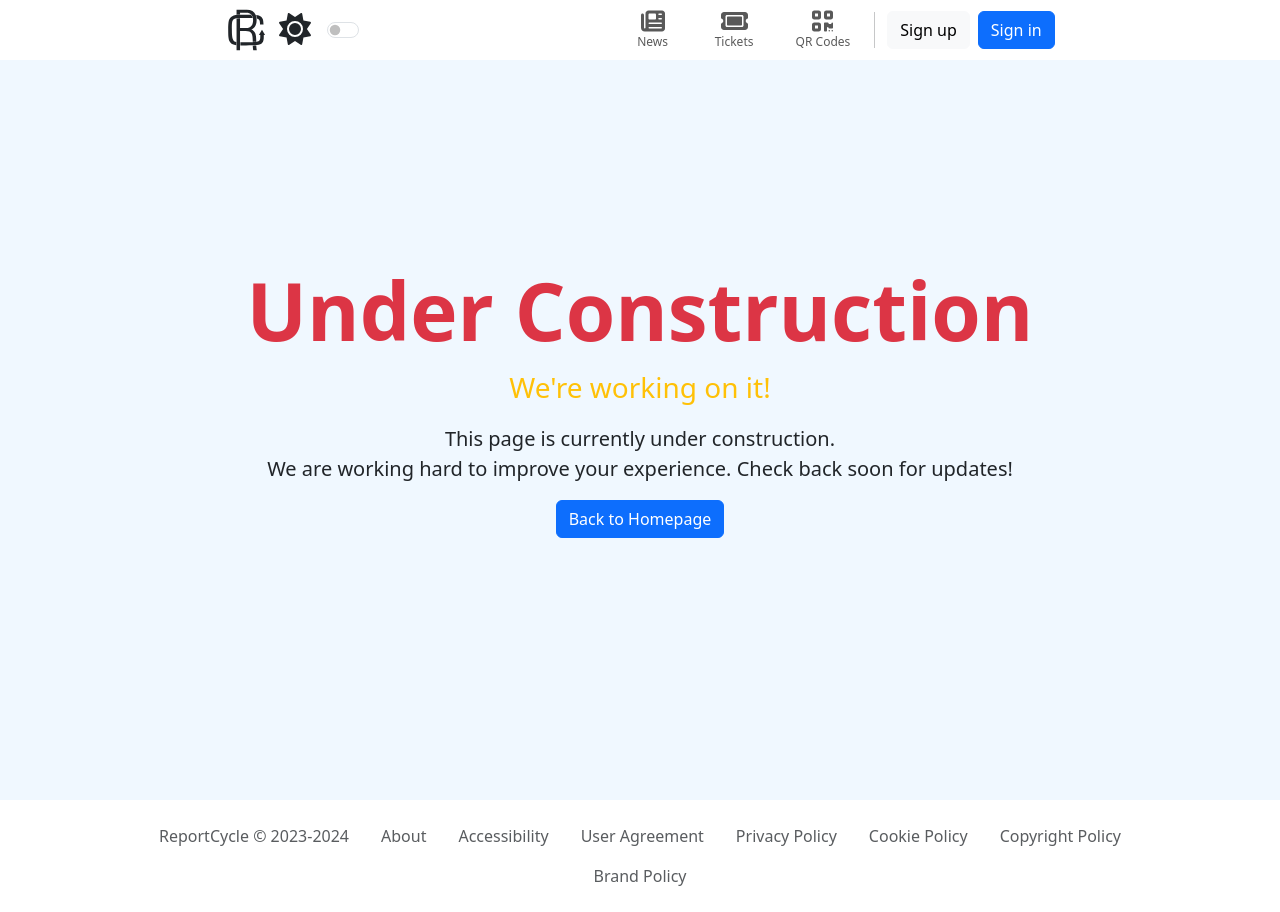
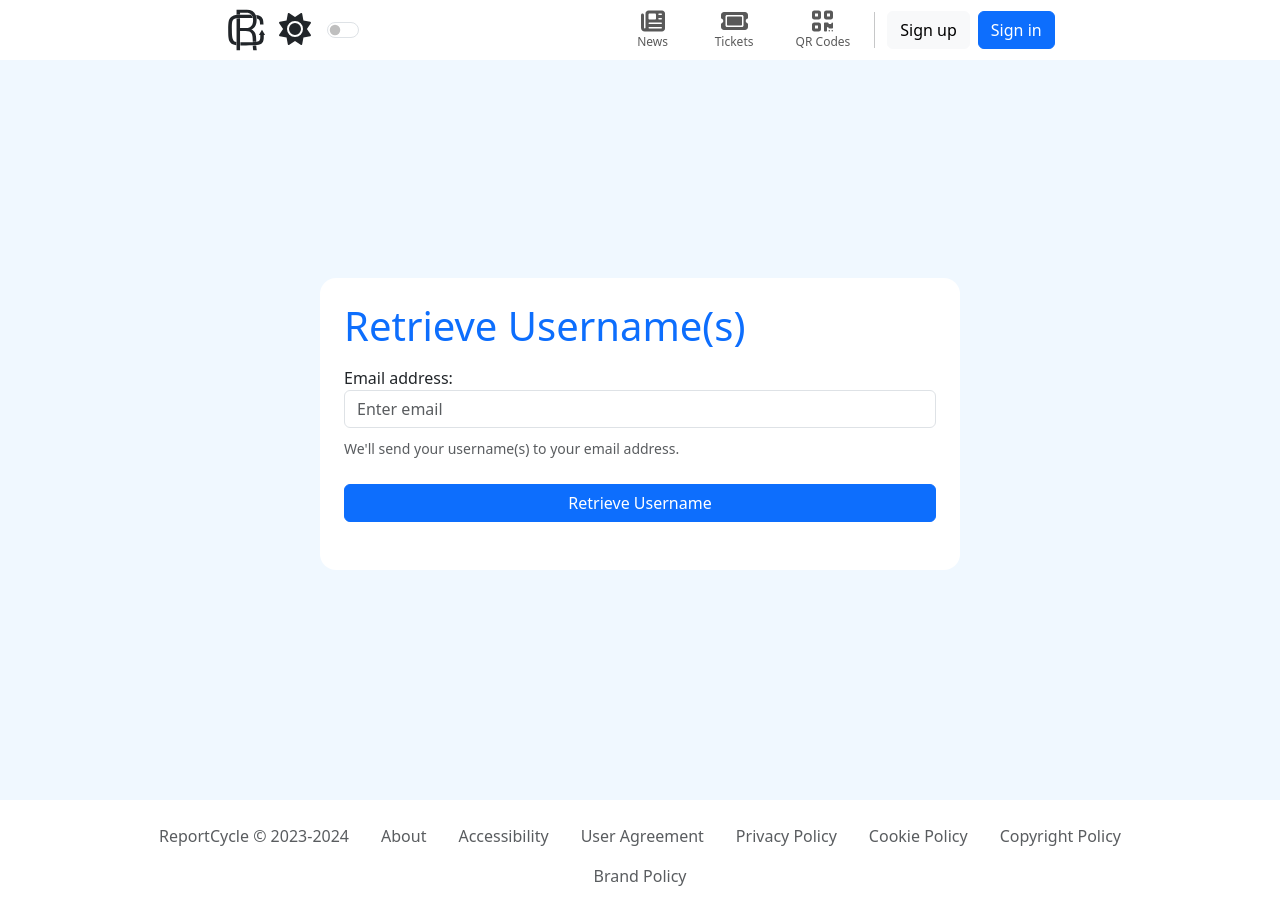
Before and after one commit to mjza/mra-web-app, a React (Create React App) app: page /forgot-username in a window 1280 px wide. Built offline with nearby package versions, Linux system fonts and the light colour scheme; no server answers.

Commit message:
Add forgot password page

```diff
--- a/src/App.js
+++ b/src/App.js
@@ -11,6 +11,7 @@ import UserFooterNavbar from './components/layout/users/FooterNavbar';
 import SignIn from './components/features/authentication/SignIn';
 import SignUp from './components/features/authentication/SignUp';
 import SignOut from './components/features/authentication/SignOut';
+import ForgetUsername from './components/features/authentication/ForgetUsername';
 import NotFound from './components/pages/NotFound';
 import UnderConstruction from './components/pages/UnderConstruction';
 import RegistrationSuccess from './components/pages/RegistrationSuccess';
@@ -42,7 +43,7 @@ const AppContent = () => {
           <Route path="/signin" element={<SignIn />} />
           <Route path="/signup" element={<SignUp />} />
           <Route path="/registration-success" element={<RegistrationSuccess />} />
-          <Route path="/forgot-username" element={<UnderConstruction />} />
+          <Route path="/forgot-username" element={<ForgetUsername />} />
           <Route path="/forgot-password" element={<UnderConstruction />} />
           <Route path="/reset-password" element={<UnderConstruction />} />
           <Route path="/forgot_username" element={<UnderConstruction />} />
--- /dev/null
+++ b/src/components/features/authentication/ForgetUsername.js
@@ -0,0 +1,81 @@
+import React, { useState } from 'react';
+import { Container, Row, Col, Form, Button, Alert, Spinner } from 'react-bootstrap';
+import { fetchUsernamesByEmail } from '../../../services/auth';
+import LoadingOverlay from '../../ui/LoadingOverlay';
+
+
+const ForgetUsername = () => {
+    const [email, setEmail] = useState('');
+    const [message, setMessage] = useState('');
+    const [loading, setLoading] = useState(false);
+    const [alertVariant, setAlertVariant] = useState('danger');
+    const [formDisabled, setFormDisabled] = useState(false);
+
+    const handleSubmit = async (e) => {
+        e.preventDefault();
+        if (!email || !/\S+@\S+\.\S+/.test(email)) {
+            setMessage('Please enter a valid email address.');
+            setAlertVariant('danger');
+            return;
+        }
+
+        setLoading(true);
+        const response = await fetchUsernamesByEmail(email);
+        setLoading(false);
+
+        setMessage(response.message);
+        setAlertVariant(response.success ? 'success' : 'danger');
+        setFormDisabled(response.success);
+    };
+
+    return (
+        <>
+            <div className="min-vh-100 d-flex flex-column justify-content-center align-items-center py-5 feature-box">
+                <Row className="w-100 p-0 m-0">
+                    {loading && <LoadingOverlay />}
+                    <Col xs={1} sm={1} md={1} lg={2} xl={3} xxl={4}></Col> {/* Left gap */}
+                    <Col xs={10} sm={10} md={10} lg={8} xl={6} xxl={4} className='px-0 pt-4 pt-md-5 mx-0'> {/* Center content */}
+                        <Container className='unfeature-box p-4 rounded-4'>
+                            <h1 className="display-6 text-primary mb-3 mb-xxl-4 mb-xxxl-5">Retrieve Username(s)</h1>
+                            <Form onSubmit={handleSubmit} >
+                                <Form.Group controlId="formBasicEmail" className="mb-3">
+                                    <Form.Label className="w-100">Email address:
+                                        <Form.Control
+                                            type="email"
+                                            name="email"
+                                            autoComplete="email"
+                                            placeholder="Enter email"
+                                            value={email}
+                                            onChange={(e) => setEmail(e.target.value)}
+                                            required
+                                            disabled={loading || formDisabled}
+                                        />
+                                    </Form.Label>
+                                    <Form.Text className="text-muted">
+                                        We'll send your username(s) to your email address.
+                                    </Form.Text>
+                                </Form.Group>
+                                <Button variant="primary" type="submit" disabled={loading || formDisabled} className="text-nowrap overflow-hidden w-100 mt-2 mb-4 mb-xxxl-5">
+                                    {loading ? (
+                                        <>
+                                            <Spinner as="span" animation="border" size="sm" role="status" aria-hidden="true" />
+                                            &nbsp;Loading...
+                                        </>
+                                    ) : "Retrieve Username"}
+                                </Button>
+                            </Form>
+                            {message && (
+                                <Alert variant={alertVariant} className="mt-3">
+                                    {message}
+                                </Alert>
+                            )}
+                        </Container>
+                    </Col>
+                    <Col xs={1} sm={1} md={1} lg={2} xl={3} xxl={4}></Col> {/* Right gap */}
+                </Row>
+            </div>
+        </>
+    );
+};
+
+export default ForgetUsername;
--- a/src/components/features/authentication/SignIn.js
+++ b/src/components/features/authentication/SignIn.js
@@ -76,6 +76,7 @@ const SignIn = () => {
                                                 <Form.Control
                                                     type="text"
                                                     name="usernameOrEmail"
+                                                    autoComplete="username"
                                                     value={credentials.usernameOrEmail}
                                                     onChange={handleChange}
                                                     required
@@ -92,6 +93,7 @@ const SignIn = () => {
                                                     <Form.Control
                                                         type={showPassword ? "text" : "password"}
                                                         name="password"
+                                                        autoComplete="current-password"
                                                         value={credentials.password}
                                                         onChange={handleChange}
                                                         required
@@ -107,6 +109,7 @@ const SignIn = () => {
                                             <Form.Check
                                                 type="checkbox"
                                                 label="Remember Me"
+                                                id="rememberMeCheckbox"
                                                 checked={rememberMe}
                                                 onChange={(e) => setRememberMe(e.target.checked)}
                                                 disabled={loading}
```
